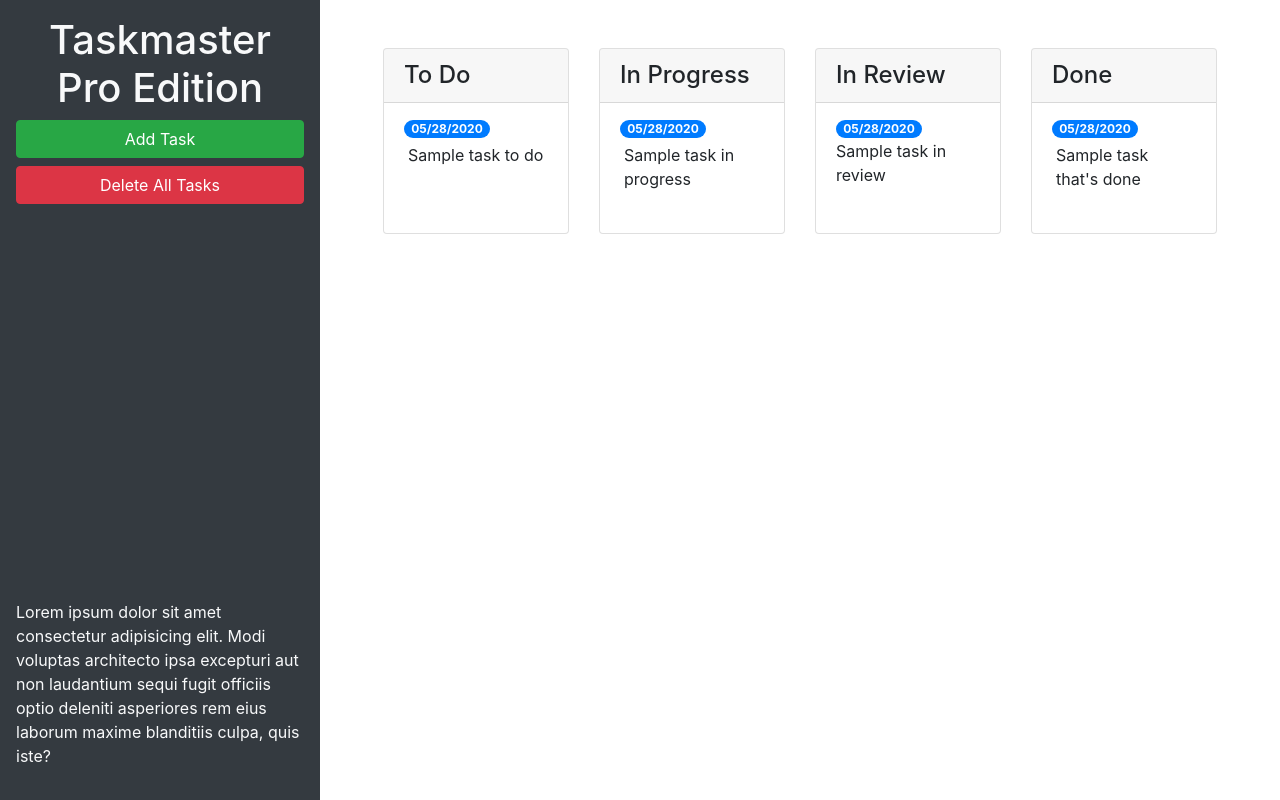
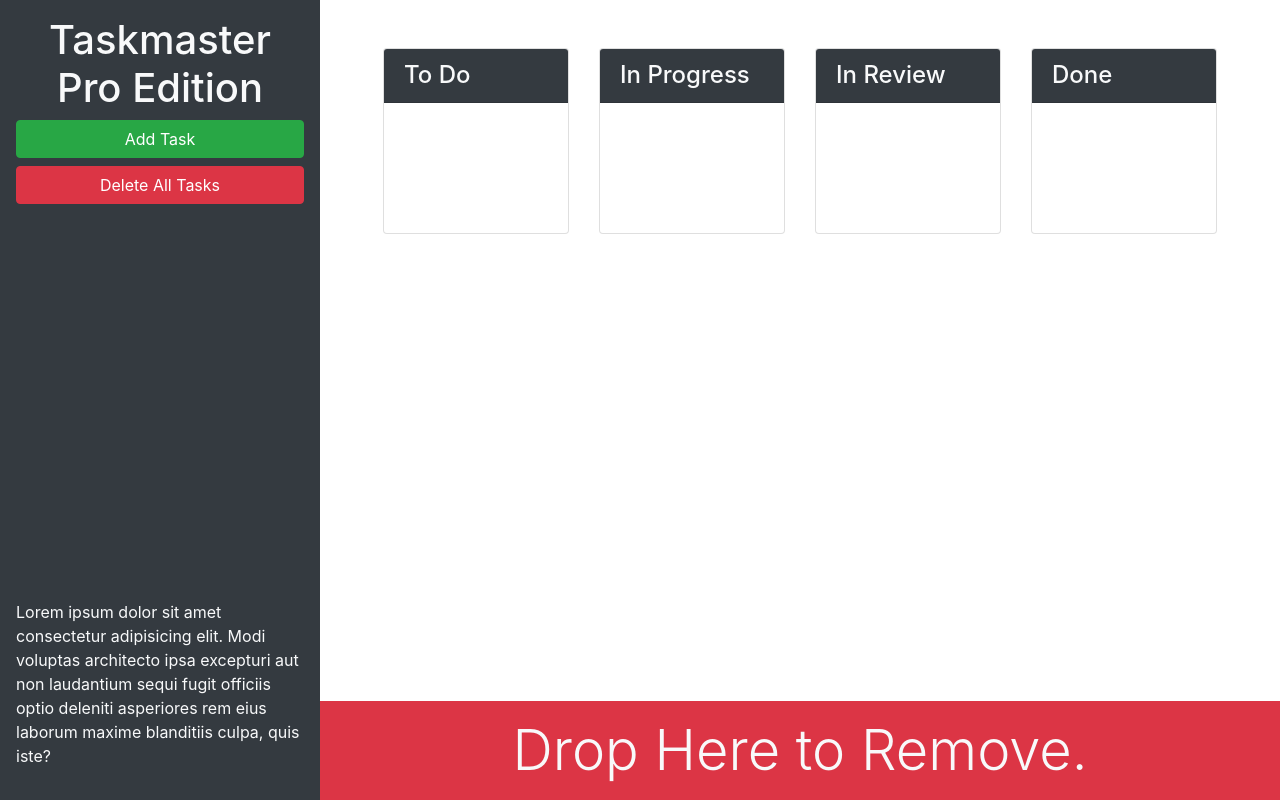
Before and after one commit to Jmuel9999/taskmaster-pro, a plain HTML site: page taskmaster-starter/index.html in a window 1280 px wide. Drawn offline with nearby package versions, Linux system fonts and the light colour scheme.

Commit message:
added card features to all task sections and edited visuals for them

```diff
--- a/taskmaster-starter/index.html
+++ b/taskmaster-starter/index.html
@@ -15,7 +15,7 @@
   <body>
     <div class="row min-vh-100 no-gutters">
       <header
-        class="col-12 col-lg-3 bg-dark text-light d-flex flex-column p-4 p-lg-3"
+        class="col-12 col-lg-3 bg-dark text-light sticky-top d-flex flex-column p-4 p-lg-3"
       >
         <h1 class="text-center">Taskmaster Pro Edition</h1>
         <button
@@ -29,68 +29,53 @@
         <button id="remove-tasks" class="btn btn-block btn-danger">
           Delete All Tasks
         </button>
-        <p class="mt-auto">
+        <p class="mt-auto d-none d-lg-block">
           Lorem ipsum dolor sit amet consectetur adipisicing elit. Modi voluptas
           architecto ipsa excepturi aut non laudantium sequi fugit officiis
           optio deleniti asperiores rem eius laborum maxime blanditiis culpa,
           quis iste?
         </p>
       </header>
-      <main class="col-12 col-lg-9">
+      <main class="col-12 col-lg-9 d-flex flex-column">
         <!--NOTICE THIS, VERY IMPORTANT-->
         <div class="m-5 row justify-content-around">
           <!--todo start-->
           <div class="col-12 col-md-6 col-xl-3 mb-3">
             <div class="card">
-              <h4 class="card-header">To Do</h4>
-              <ul id="list-toDo" class="list-group list-group-flush">
-                <li class="list-group-item">
-                  <span class="badge badge-primary badge-pill">05/28/2020</span>
-                  <p class="m-1">Sample task to do</p>
-                </li>
-              </ul>
+              <h4 class="card-header bg-dark text-light">To Do</h4>
+              <ul id="list-toDo" class="list-group list-group-flush"></ul>
             </div>
           </div>
           <!--todo end-->
           <!--in progress start-->
           <div class="col-12 col-md-6 col-xl-3 mb-3">
             <div class="card">
-              <h4 class="card-header">In Progress</h4>
-              <ul id="list-inProgress" class="list-group list-group-flush">
-                <li class="list-group-item">
-                  <span class="badge badge-primary badge-pill">05/28/2020</span>
-                  <p class="m-1">Sample task in progress</p>
-                </li>
-              </ul>
+              <h4 class="card-header bg-dark text-light">In Progress</h4>
+              <ul id="list-inProgress" class="list-group list-group-flush"></ul>
             </div>
           </div>
           <!--in progress end-->
           <!--in review start-->
           <div class="col-12 col-md-6 col-xl-3 mb-3">
             <div class="card">
-              <h4 class="card-header">In Review</h4>
-              <ul id="list-inReview" class="list-group list-group-flush">
-                <li class="list-group-item">
-                  <span class="badge badge-primary badge-pill">05/28/2020</span>
-                  <p class="me-1">Sample task in review</p>
-                </li>
-              </ul>
+              <h4 class="card-header bg-dark text-light">In Review</h4>
+              <ul id="list-inReview" class="list-group list-group-flush"></ul>
             </div>
           </div>
           <!--in review end-->
           <!--done start-->
           <div class="col-12 col-md-6 col-xl-3 mb-3">
             <div class="card">
-              <h4 class="card-header">Done</h4>
-              <ul id="list-done" class="list-group list-group-flush">
-                <li class="list-group-item">
-                  <span class="badge badge-primary badge-pill">05/28/2020</span>
-                  <p class="m-1">Sample task that's done</p>
-                </li>
-              </ul>
+              <h4 class="card-header bg-dark text-light">Done</h4>
+              <ul id="list-done" class="list-group list-group-flush"></ul>
             </div>
           </div>
           <!--done end-->
+        </div>
+        <div id="trash" class="mt-auto">
+          <div class="w-100 bg-danger p-3 text-center text-light display-4">
+            Drop Here to Remove.
+          </div>
         </div>
       </main>
     </div>
```
